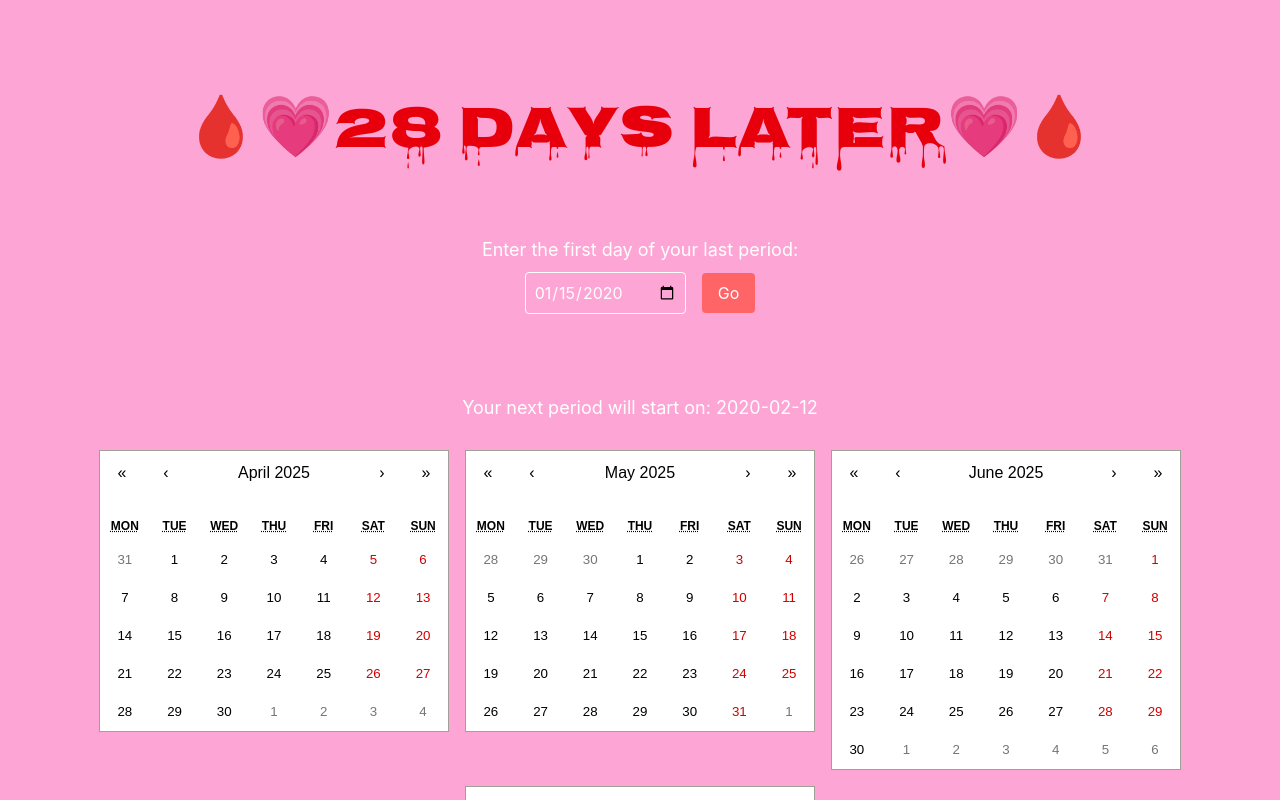
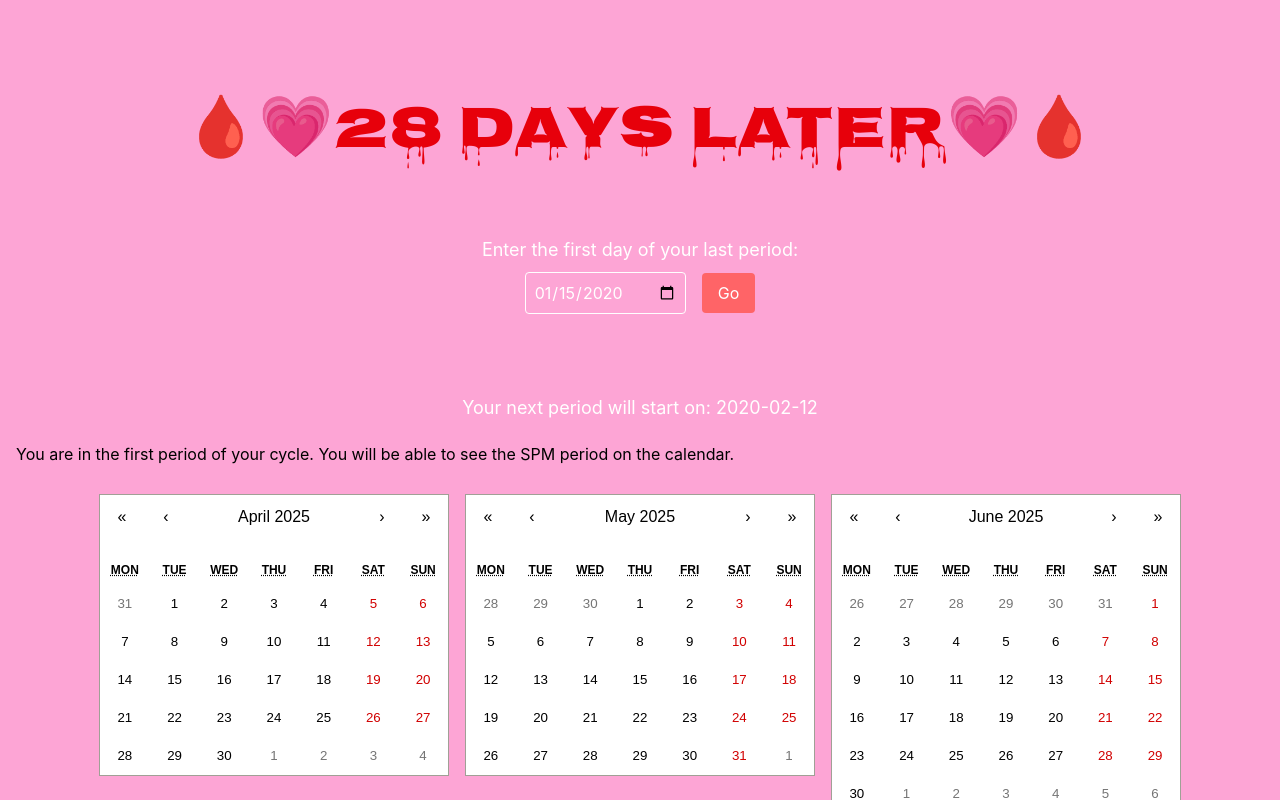
Before and after one commit to AmelieRolland/28dl, a React (Create React App) app: page / in a window 1280 px wide. Both pictures are taken after typing "2020-01-15" into the empty fields and a click on the button "Go". Shown: the top 800 px of the page. Built offline with nearby package versions, Linux system fonts and the light colour scheme; a web font is replaced by a local one.

Commit message:
advices test

```diff
--- a/src/App.js
+++ b/src/App.js
@@ -8,6 +8,7 @@ function App() {
   const [startDate, setStartDate] = useState("");
   const [cycleDates, setCycleDates] = useState([]);
   const [nextPeriodStart, setNextPeriodStart] = useState("");
+  const [cycleAdvice, setCycleAdvice] = useState("");
 
   const cycleLength = 28;
   const periodDays = 5;
@@ -34,6 +35,11 @@ function App() {
           date: nextPeriodStart.add(j, "day").format("YYYY-MM-DD"),
           type: "period",
         });
+        if (i === 0 && j < periodDays) {
+          setCycleAdvice(
+            "You are in the first period of your cycle. You will be able to see the SPM period on the calendar."
+          );
+        }
       }
 
       // SPM period
@@ -123,6 +129,7 @@ function App() {
           <p className="text-center text-lg text-white">
             Your next period will start on: {nextPeriodStart}
           </p>
+          <p>{cycleAdvice}</p>
           <div className="flex flex-row justify-center flex-wrap gap-4 mt-2">
             {[...Array(4)].map((_, i) => (
               <div key={i} className="calendar-wrapper">
```
